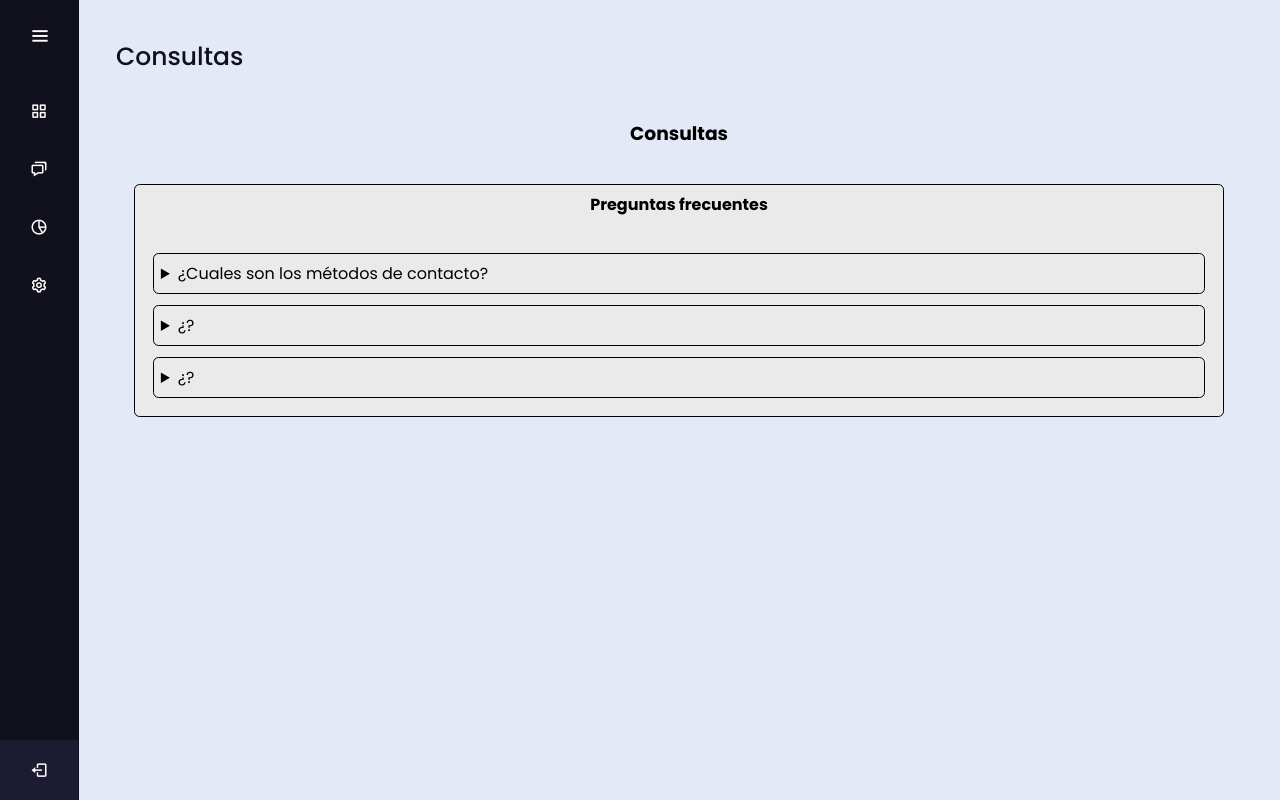
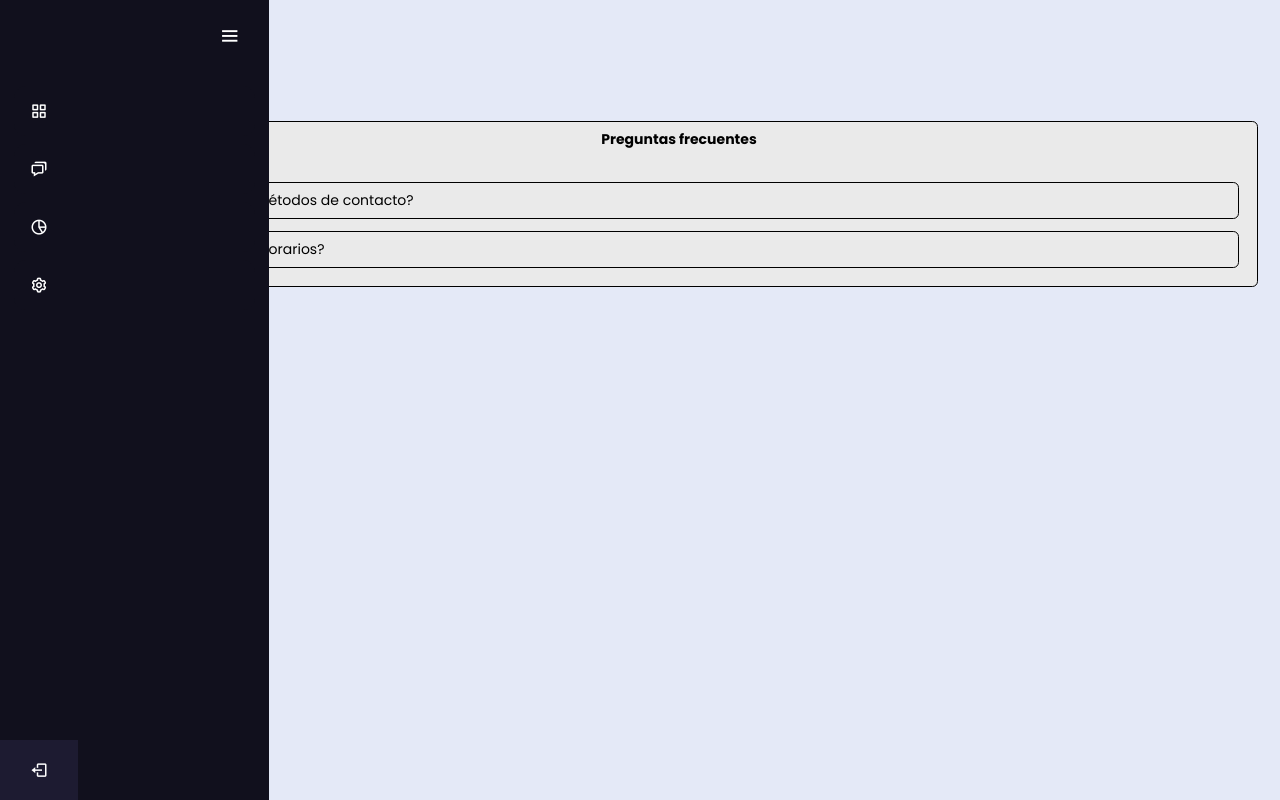
Before and after one commit to LisandroMarcho/cuaderno-notificaciones, a website: page www/consultas.html in a window 1280 px wide. Drawn offline with nearby package versions, Linux system fonts and the light colour scheme.

Commit message:
Arreglo de padding, tamaño de fuente y width de las ventanas

```diff
--- a/www/consultas.html
+++ b/www/consultas.html
@@ -8,6 +8,14 @@
         <link rel="stylesheet" href="css/index.css">
         <link href='https://unpkg.com/boxicons@2.0.7/css/boxicons.min.css' rel='stylesheet'>
         <title>Inicio</title>
+        <style type="text/css">
+          .avisos{
+            padding: 0;
+          }
+          .home-section{
+            padding: 10px;
+          }
+        </style>
     </head>
     <body>
         <div class="sidebar">
@@ -55,27 +63,21 @@
     </ul>
   </div>
   <section class="home-section">
-      <div class="text">Consultas</div>
+      <div class="text"><u>Consultas</u></div>
   <main>
-            <br><h3 align="center">Consultas</h3>
-        <section class="avisos">
+        <br><section class="avisos">
             <section class="consulta">
              <h1 align="center" >Preguntas frecuentes</h1><br>
         <section class="consulta">
             <details>
-                <summary>¿Cuales son los métodos de contacto?</summary>
+                <summary>¿Cuáles son los métodos de contacto?</summary>
                 <b>Teléfono</b>: 433311<br>
                 <b>Email</b>: tecnicageneralalvarado@gmail.com
             </details>
         </section>
         <section class="consulta">
             <details>
-                <summary>¿?</summary>.
-            </details>
-        </section>
-        <section class="consulta">
-            <details>
-                <summary>¿?</summary>.
+                <summary>¿Cuáles son mis horarios?</summary><b>Podrás ver tus horarios <a href="horarios.html"> aquí</b>
             </details>
         </section>
         </section>
--- a/www/css/index.css
+++ b/www/css/index.css
@@ -11,7 +11,7 @@
   left: 0;
   top: 0;
   height: 100%;
-  width: 79px;
+  width: 21%;
   background: #11101D;
   padding: 6px 14px;
   z-index: 99;
@@ -276,6 +276,7 @@
     border-radius: 1.5mm;
     margin: 1%;
     margin-bottom: 11px;
+    font-size: 14px;
 }
 .avisos {
     padding: 25px;
```
Also changed, not shown: www/calificaciones.html (+1 -1 lines), www/horarios.html (+1 -1 lines).
